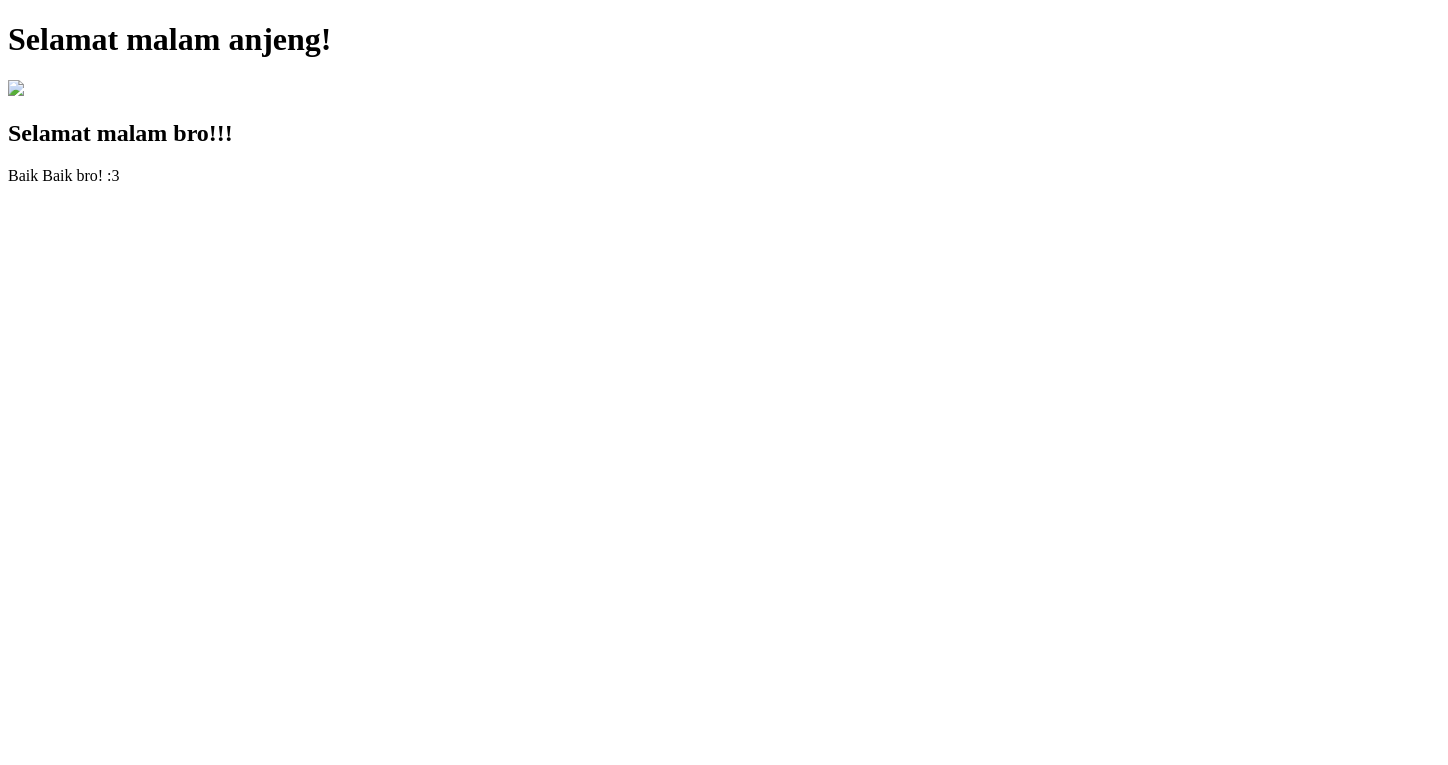
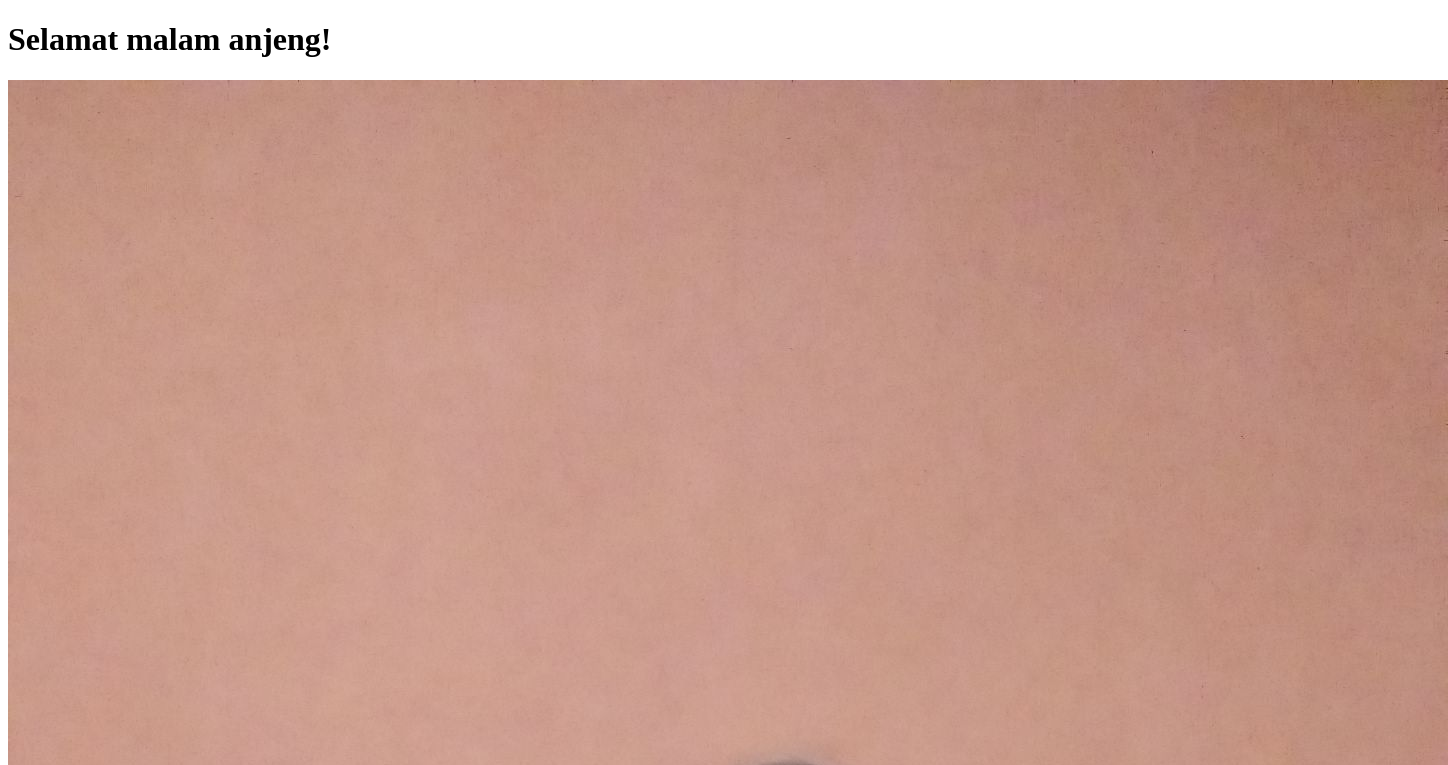
Before and after one commit to searchingforu/admaaliverpool, a plain HTML site: page index.html in a window 1280 px wide. Shown: the top 765 px of the page, 1448 px wide, since content can reach past the window. Drawn offline with Linux system fonts and the light colour scheme; the site is published under a folder, as on GitHub Pages, so addresses that start at the root find nothing.

Commit message:
Update index.html

```diff
--- a/index.html
+++ b/index.html
@@ -8,7 +8,7 @@
 </head>
 <body>
     <h1><strong>Selamat malam anjeng!</strong></h1>
-    <img src="/IMG-20200604-WA0028.jpeg">
+    <img src="IMG-20200604-WA0028.jpeg">
     <h2><strong>Selamat malam bro!!!</strong></h2>
     <p>Baik Baik bro! :3</p>
 </body>
```
